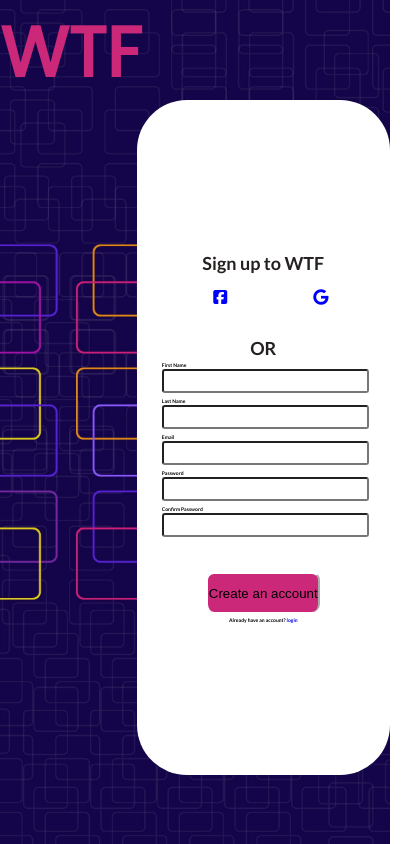
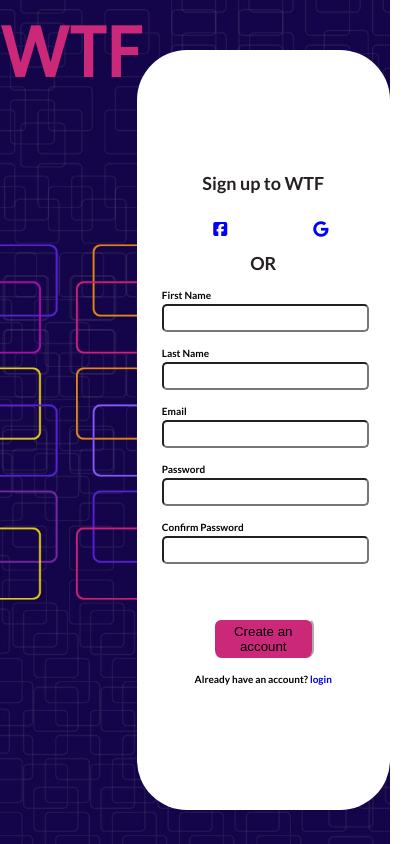
Before and after one commit to Dessira/women_techsters_module1, a plain HTML site: page index.html in a window 390 px wide. Shown: the whole page, 415 px wide, since content can reach past the window. Drawn offline with Linux system fonts and the light colour scheme.

Commit message:
mobile done

```diff
--- a/index.html
+++ b/index.html
@@ -18,7 +18,7 @@
         </div>
         </div>
         <div class="right-side">
-            <h3>Sign up to WTF</h3>
+            <h3 class="signup">Sign up to WTF</h3>
             <div class="social-media">
 
                 <a href="#"><div class="media-cont">
@@ -42,7 +42,7 @@
 
             </div>
             <button class="btn1">Create an account</button>
-                    <h4>Already have an account? <a href="#">login</a></h4>
+                    <h4 class="bottom">Already have an account? <a href="#">login</a></h4>
         </div>
     </div>
 
--- a/style.css
+++ b/style.css
@@ -86,7 +86,6 @@ h1{
 }
 h3{
     padding-bottom: 15px;
-    font-size: 30px;
     font-family: 'Lato', sans-serif;
     color: rgb(38, 33, 33);
     font-size: 19px
@@ -100,47 +99,55 @@ h3{
     background-color: white;
     color: blue;
 }
-@media screen and (max-width: 480px) {
-    .full{
-        width:100%;
-        height: 100vh;
+@media screen and (max-width: 450px) {
+    html, body{
+        margin: 0;
+        height: 100%;
+        overflow: hidden;
     }
     .right-side{
         border-radius: 50px;
-        height: 80%;
-        margin-top: 100px;
+        height: 90%;
+        margin-top: 50px;
+    }
+    .full {
+       /*max-height: 1000px;
+       max-width: 450px;
+       min-width: 350px;
+       min-height: 600px;*/
+       height: 100%;
+       width: 100%;
+       box-sizing: border-box;
+    }
+    .signup{
 
     }
-    .social-media{
-        width: 100px;
-
+    h3{
+        padding-top: 0px;
+        font-size: 18px;
     }
-    .form-list {
-        width: 80%;
-        height: 30%;
-
-    }
-    input{
-        height: 20px;
-        border-radius: 3px;
-        margin-top: 1px;
-    }
-    h4 {
-        margin-top: 5px;
-        font-size: 5px;
-    }
-    h3 {
-        font-size: 18px;
-        padding-bottom: 3px;
+    h4{
+        padding-bottom: 2px;
+        font-size: 10px;
     }
     .social-name{
         display: none;
     }
+    .social-media{
+        width: 100px;
+        margin-bottom: 3px;
+    }
+    .form-list{
+        width: 80%;
+        height: 40%;
+    }
+    input {
+        height: 24px;
+        border-radius: 5px;
+        margin-top: 1px;
+    }
     .btn1{
-        width: 45%;
-    }
-    .media-cont{
-        border-color: inherit;
-        border-radius: 10px;
+        margin-top: 25px;
+        width: 40%;
     }
 }
```
